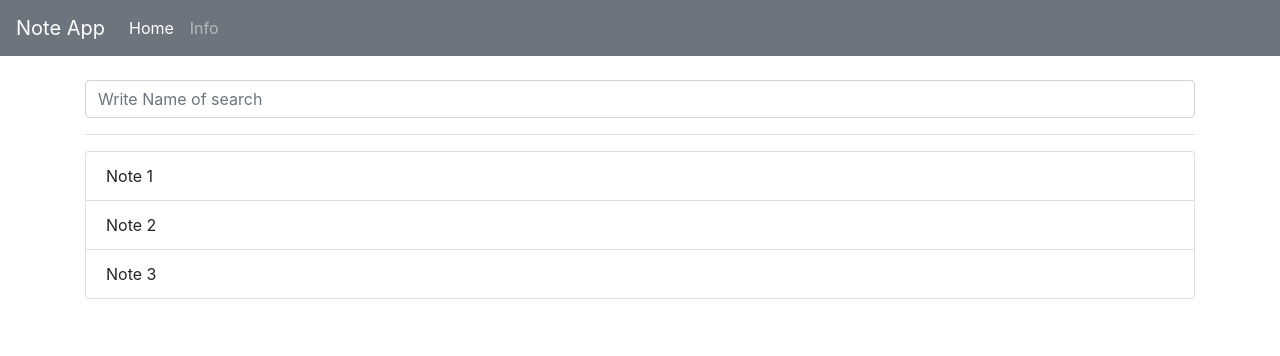
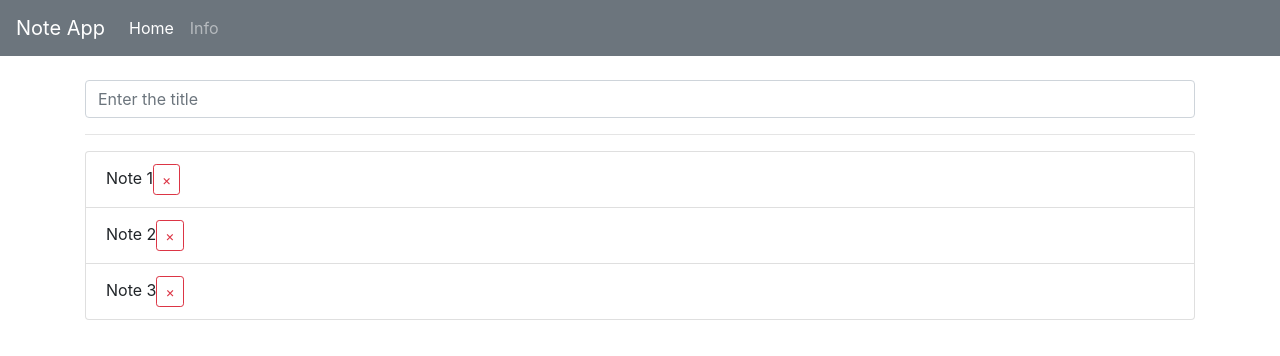
Before and after one commit to elis-11/app-5, a React (Create React App) app: page / in a window 1280 px wide. Shown: the top 356 px of the page. Built offline with nearby package versions, Linux system fonts and the light colour scheme.

Commit message:
create button

```diff
--- a/src/components/Form.js
+++ b/src/components/Form.js
@@ -6,7 +6,7 @@ export const Form = () => {
                 <input
                  type="text"
                   className="form-control"
-                  placeholder="Write Name of search"
+                  placeholder="Enter the title"
                   />
             </div>
         </form>
--- a/src/components/Notes.js
+++ b/src/components/Notes.js
@@ -1,12 +1,20 @@
 export const Notes = ({notes}) => {
-
     return (
         <ul className="list-group">
             {notes.map(note => (
             <li
              className="list-group-item"
              key={note.id}
-             >{note.title}</li>
+             >
+                 {note.title}
+
+                 <button
+                 type="button"
+                  className="btn btn-outline-danger btn-sm"
+                 >
+                     &times;
+                    </button>
+                 </li>
             ))}
         </ul>
     )
```
